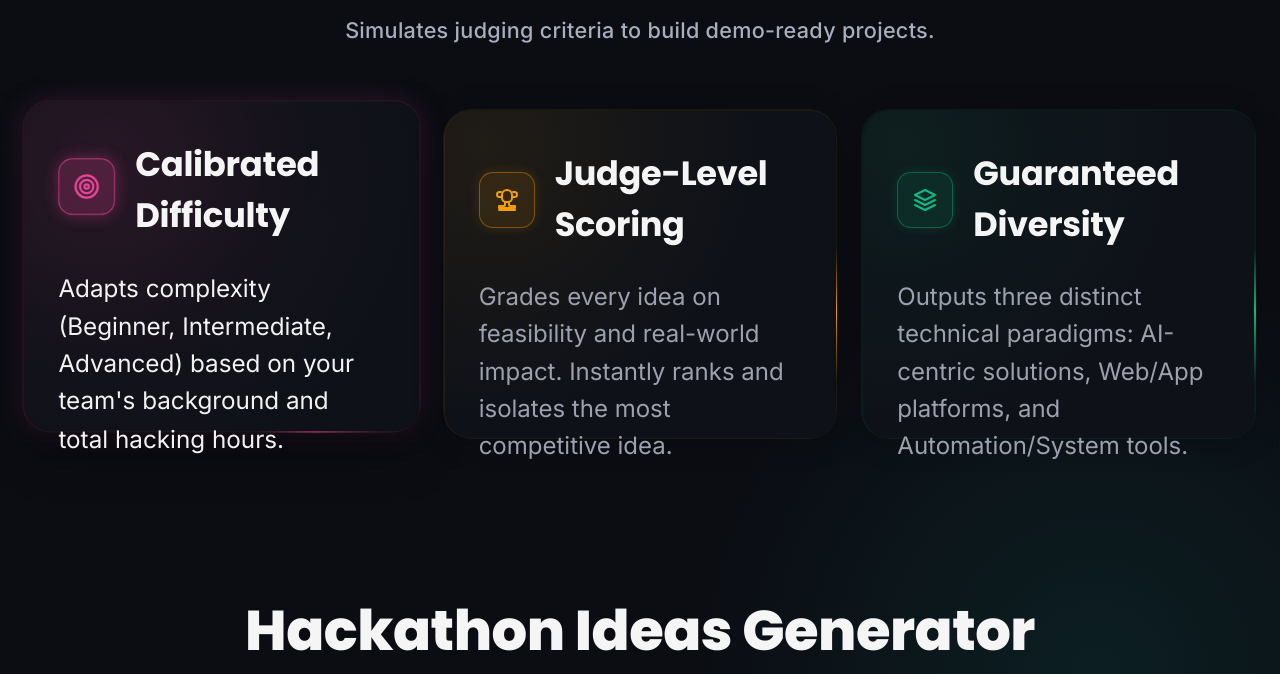
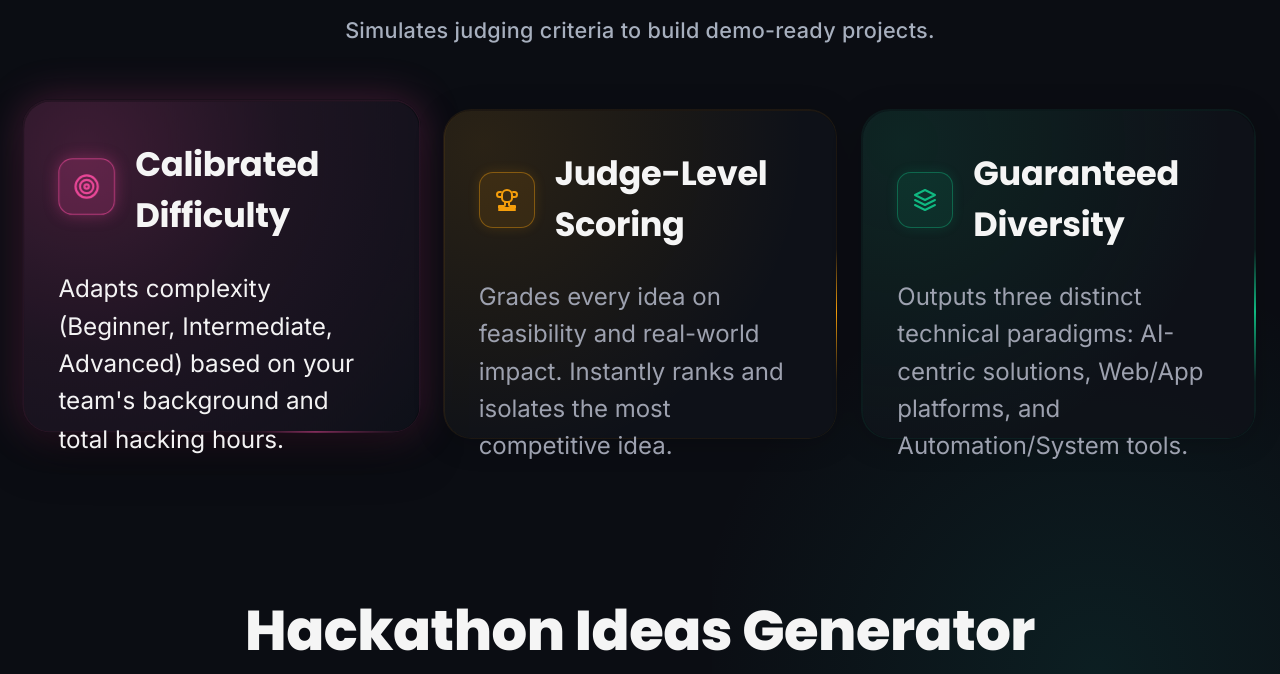
Before and after one commit to SohanGhosh385/HackForge-AI, a plain HTML site: page frontend/index.html in a window 1280 px wide. In both pictures the pointer is over the element 221 px from the left and 1144 px from the top of the page. Shown: the part 870-1544 px from the top of the page. Drawn offline with Linux system fonts and the light colour scheme.

Commit message:
Increased the hue of the respective modal card colours

```diff
--- a/frontend/index.html
+++ b/frontend/index.html
@@ -8,7 +8,7 @@
     <link rel="preconnect" href="https://fonts.googleapis.com">
     <link rel="preconnect" href="https://fonts.gstatic.com" crossorigin>
     <link href="https://fonts.googleapis.com/css2?family=Inter:wght@300;400;500;600;700;800&family=Montserrat:wght@400;500;600;700;800&family=Outfit:wght@300;400;500;600;700;800&family=Poppins:wght@400;500;600;700;800;900&family=Space+Grotesk:wght@400;500;600;700&display=swap" rel="stylesheet">
-    <link rel="stylesheet" href="style.css?v=6.5">
+    <link rel="stylesheet" href="style.css?v=6.6">
 </head>
 <body>
     <!-- Abstract Background Ambient Glows -->
--- a/frontend/style.css
+++ b/frontend/style.css
@@ -547,17 +547,17 @@ body {
     position: absolute;
     inset: 1.5px;
     border-radius: 27px;
-    background: radial-gradient(circle at 10% 10%, rgba(var(--card-accent-rgb), 0.08) 0%, rgba(0, 0, 0, 0) 60%),
+    background: radial-gradient(circle at 10% 10%, rgba(var(--card-accent-rgb), 0.12) 0%, rgba(0, 0, 0, 0) 70%),
                 rgba(15, 18, 25, 0.95);
     z-index: -1;
-    transition: background 0.3s ease;
+    transition: background 0.4s ease;
     pointer-events: none;
 }
 
 .feature-card:hover {
     transform: translateY(-8px) scale(1.01);
     box-shadow: 0 25px 50px -12px rgba(0, 0, 0, 0.5),
-                0 0 30px rgba(var(--card-accent-rgb), 0.15);
+                0 0 40px rgba(var(--card-accent-rgb), 0.25);
 }
 
 .feature-card:hover::before {
@@ -573,8 +573,8 @@ body {
 }
 
 .feature-card:hover::after {
-    background: radial-gradient(circle at 20% 20%, rgba(var(--card-accent-rgb), 0.12) 0%, rgba(var(--card-accent-rgb), 0.02) 50%, rgba(0, 0, 0, 0) 80%),
-                rgba(15, 18, 25, 0.95);
+    background: radial-gradient(circle at 15% 15%, rgba(var(--card-accent-rgb), 0.22) 0%, rgba(var(--card-accent-rgb), 0.08) 45%, rgba(var(--card-accent-rgb), 0.03) 80%, rgba(0, 0, 0, 0) 100%),
+                rgba(15, 18, 25, 0.93);
 }
 
 .card-header {
```
